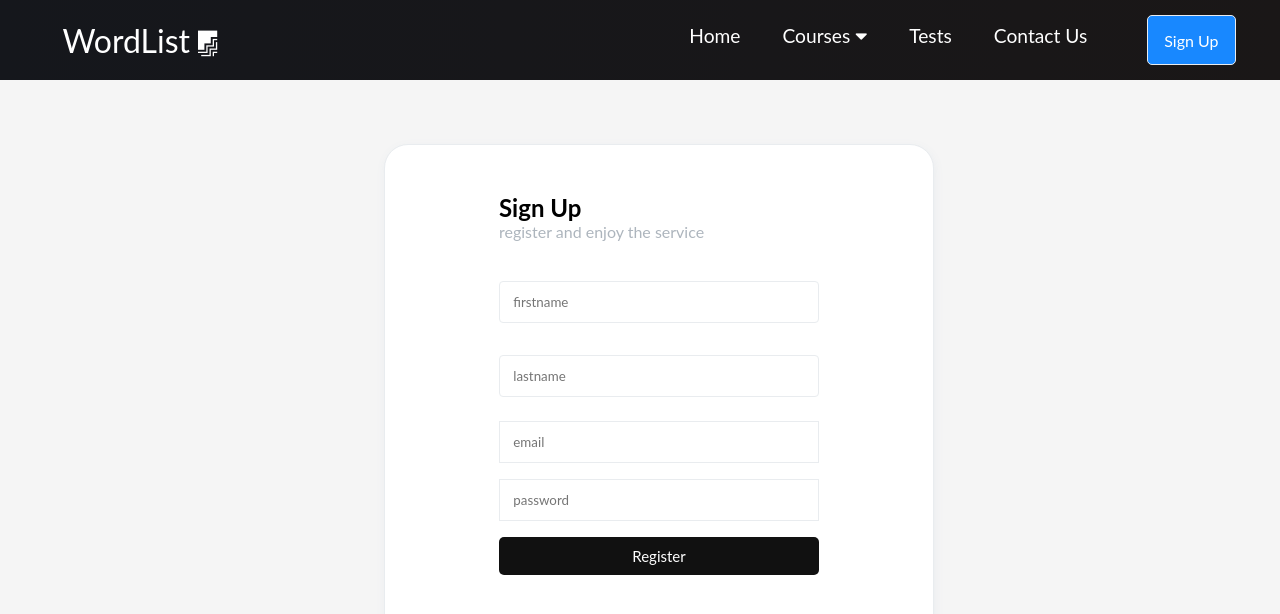
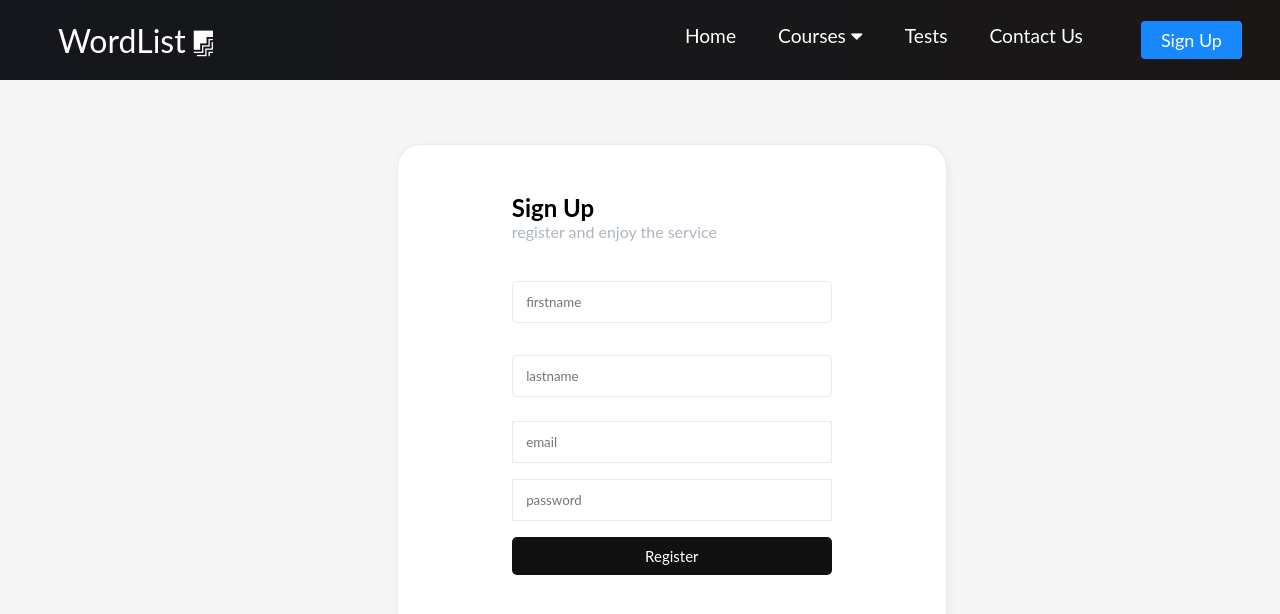
Before and after one commit to PolinaAleksandrova/wordList-front, a React (Create React App) app: page /sign-up in a window 1280 px wide. Shown: the top 614 px of the page. Built offline with nearby package versions, Linux system fonts and the light colour scheme.

Commit message:
navigation button .css fixed

```diff
--- a/src/components/Button.css
+++ b/src/components/Button.css
@@ -2,7 +2,7 @@
   --primary: #1888ff;
 }
 
-.btn {
+.btnSignUp {
   padding: 8px 20px;
   border-radius: 4px;
   outline: none;
@@ -13,7 +13,7 @@
   background-color: var(--primary);
 }
 
-.btn:hover {
+.btnSignUp:hover {
   padding: 6px 18px;
   transition: all 0.3s ease-out;
   background-color: transparent;
--- a/src/components/Button.js
+++ b/src/components/Button.js
@@ -5,7 +5,7 @@ import { Link } from 'react-router-dom';
 export function Button() {
   return (
     <Link to='sign-up'>
-      <button className='btn'>Sign Up</button>
+      <button className='btnSignUp'>Sign Up</button>
     </Link>
   );
 }
--- a/src/components/pages/Authorization/AuthForm.css
+++ b/src/components/pages/Authorization/AuthForm.css
@@ -17,7 +17,7 @@
   display:flex;
   border: 1px solid #e9ecef;
   border-radius: 24px;
-  margin-left: 30%;
+  margin-left: 31%;
   box-shadow: 1px 3px 10px #e9ecef;
   background-color: white;
 }
```
